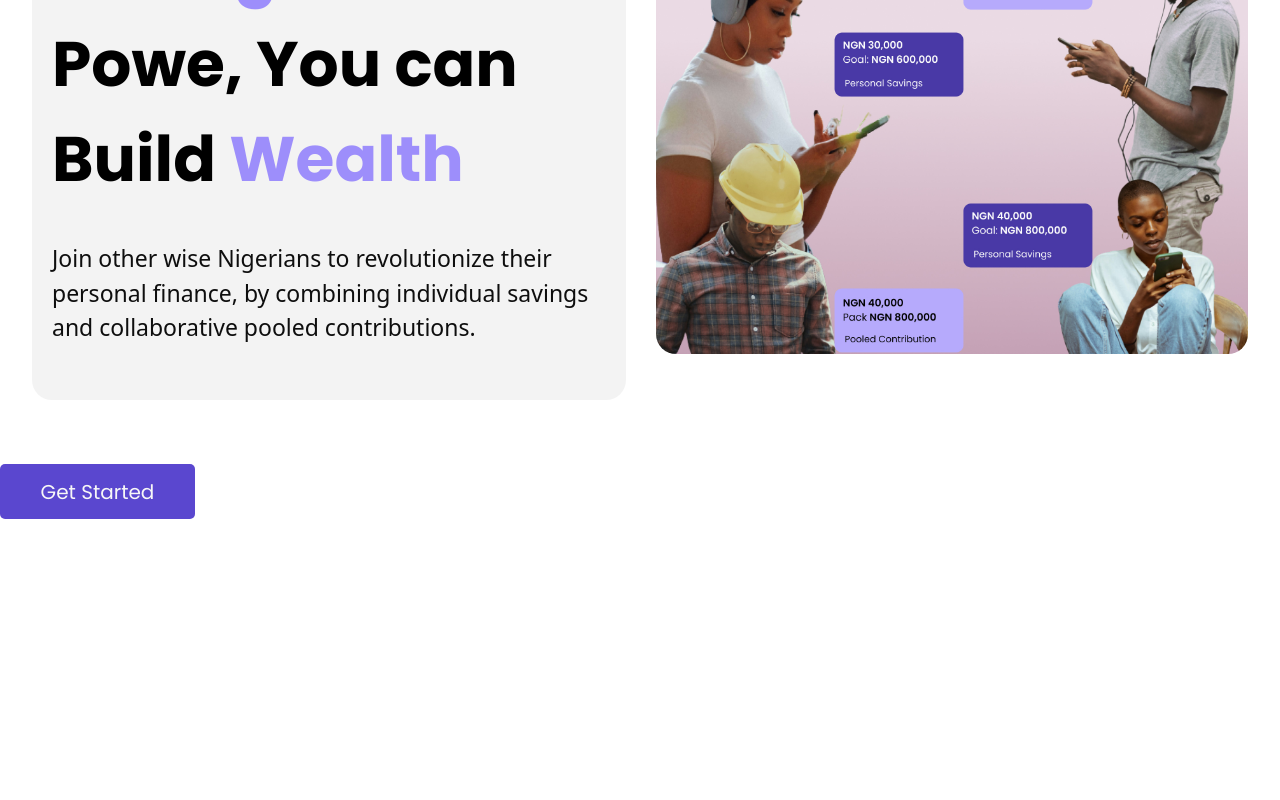
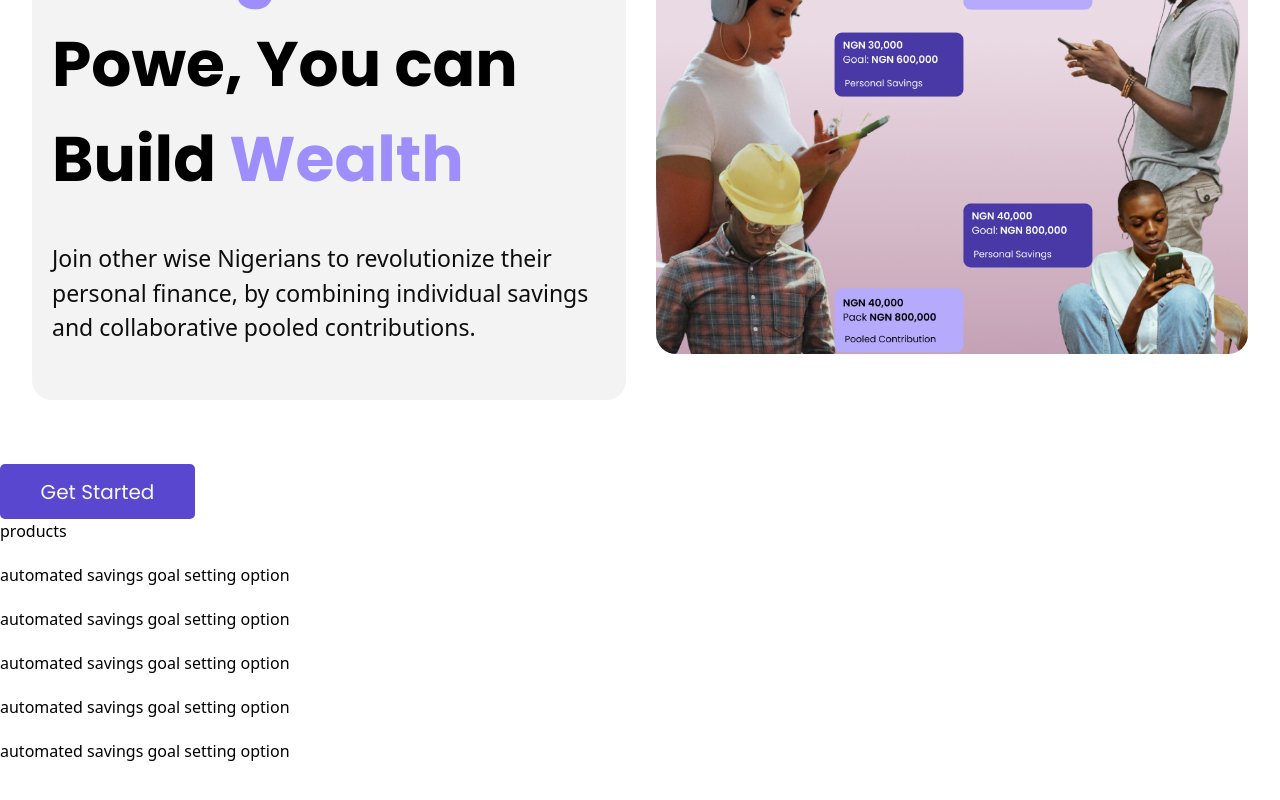
Before and after one commit to AJOVAULT-org/ajoVault-frontend, a React (Vite) app: page / in a window 1280 px wide. Shown: the part 368-1168 px from the top of the page. Before the commit the page ends 887 px from the top, so only its background shows below. Built offline with nearby package versions, Linux system fonts and the light colour scheme.

Commit message:
UPDATE : PRODUCTS UI GETTING DONE

```diff
--- /dev/null
+++ b/src/components/Cards/CardText.jsx
@@ -0,0 +1,15 @@
+import React from 'react'
+import SmallHeaders from '../headers/headers/SmallHeaders'
+import Paragraph from '../paragraphs'
+
+
+function CardText(props) {
+  return (
+    <div className="text">
+    <SmallHeaders headerText={props.header}/>
+    <Paragraph ParagraphText={props.ParagraphText}/>
+    </div>
+  )
+}
+
+export default CardText
--- /dev/null
+++ b/src/components/Cards/Products-Card.jsx
@@ -0,0 +1,18 @@
+import React from 'react'
+import CardText from './CardText'
+import SmallHeaders from '../headers/headers/SmallHeaders'
+import Paragraph from '../paragraphs'
+
+function ProductsCard(props) {
+  return (
+    <div className='card'>
+        <div className="icon"></div>
+        <div className="text">
+        <SmallHeaders headerText={props.headerText}/>
+        <Paragraph ParagraphText={props.ParagraphText}/>
+        </div>
+    </div>
+  )
+}
+
+export default ProductsCard;
--- a/src/components/web-site/Products.jsx
+++ b/src/components/web-site/Products.jsx
@@ -1,10 +1,16 @@
 import React from 'react'
 import SmallHeaders from '../headers/headers/SmallHeaders'
+import ProductsCard from '../Cards/Products-Card'
 function Products() {
   return (
-    <div>
+    <div className='products-section'>
         <SmallHeaders headertext="products" class="products-header"/>
         <div className="products">
+            <ProductsCard headerText="individual savings" ParagraphText="automated savings goal setting option"/>
+            <ProductsCard headerText="individual savings" ParagraphText="automated savings goal setting option"/>
+            <ProductsCard headerText="individual savings" ParagraphText="automated savings goal setting option"/>
+            <ProductsCard headerText="individual savings" ParagraphText="automated savings goal setting option"/>
+            <ProductsCard headerText="individual savings" ParagraphText="automated savings goal setting option"/>
         </div>
     </div>
   )
--- a/src/pages/web-site/LandingPage.jsx
+++ b/src/pages/web-site/LandingPage.jsx
@@ -7,12 +7,14 @@ import { Fragment } from 'react';
 import IsHome from '../../components/web-site/IsHome';
 import NavBar from '../../routes/NavBar';
 import "../../../src/styles/Website/website.css"
+import Products from '../../components/web-site/Products';
 
 const LandingPage = () => {
   return (
     <Fragment>
       <NavBar />
       <IsHome />
+      <Products />
     </Fragment>
   );
 }
--- a/src/styles/Website/website.css
+++ b/src/styles/Website/website.css
@@ -93,3 +93,9 @@
     background-repeat: no-repeat;
     background-size: cover;
 }
+/* products section */
+.products-section
+{
+    /* background: #0e0e0e; */
+    height: 80vh;
+}
```
